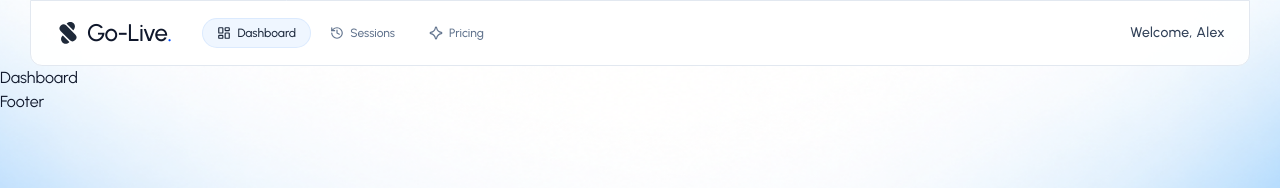
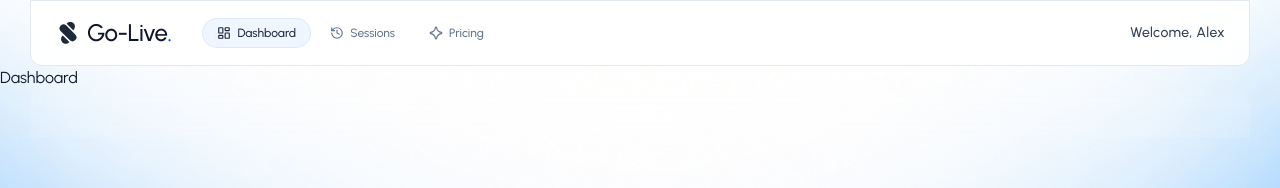
Before and after one commit to Abhinav-Kumar-Bindra21/Go-Live, a React (Vite) app in the folder client/: page /dashboard in a window 1280 px wide. Shown: the top 188 px of the page. Built offline with nearby package versions, Linux system fonts and the light colour scheme; no server answers.

Commit message:
add basics footer

```diff
--- a/client/src/components/Footer.tsx
+++ b/client/src/components/Footer.tsx
@@ -1,5 +1,9 @@
 const Footer = () => {
-  return <div>Footer</div>;
+  return (
+    <footer className="w-full max-w-305 mx-auto bg-white/10 backdrop-blur xl:rounded-t-xl px-6 py-4 text-center">
+      <p className="text-xs font-medium text-white">© 2026 Go-Live, All rights reserved</p>
+    </footer>
+  );
 };
 
 export default Footer;
--- a/client/src/components/Navbar.tsx
+++ b/client/src/components/Navbar.tsx
@@ -1,7 +1,7 @@
 import { Link, useLocation } from "react-router";
 import { dummyUser } from "../assets/asset";
 import { AstroidIcon, HistoryIcon, LayoutDashboardIcon } from "lucide-react";
-import { SignOutButton, UserButton } from "@clerk/react";
+import { UserButton } from "@clerk/react";
 
 const Navbar = () => {
   const { isSignedIn, user } = { user: dummyUser, isSignedIn: true };
```
